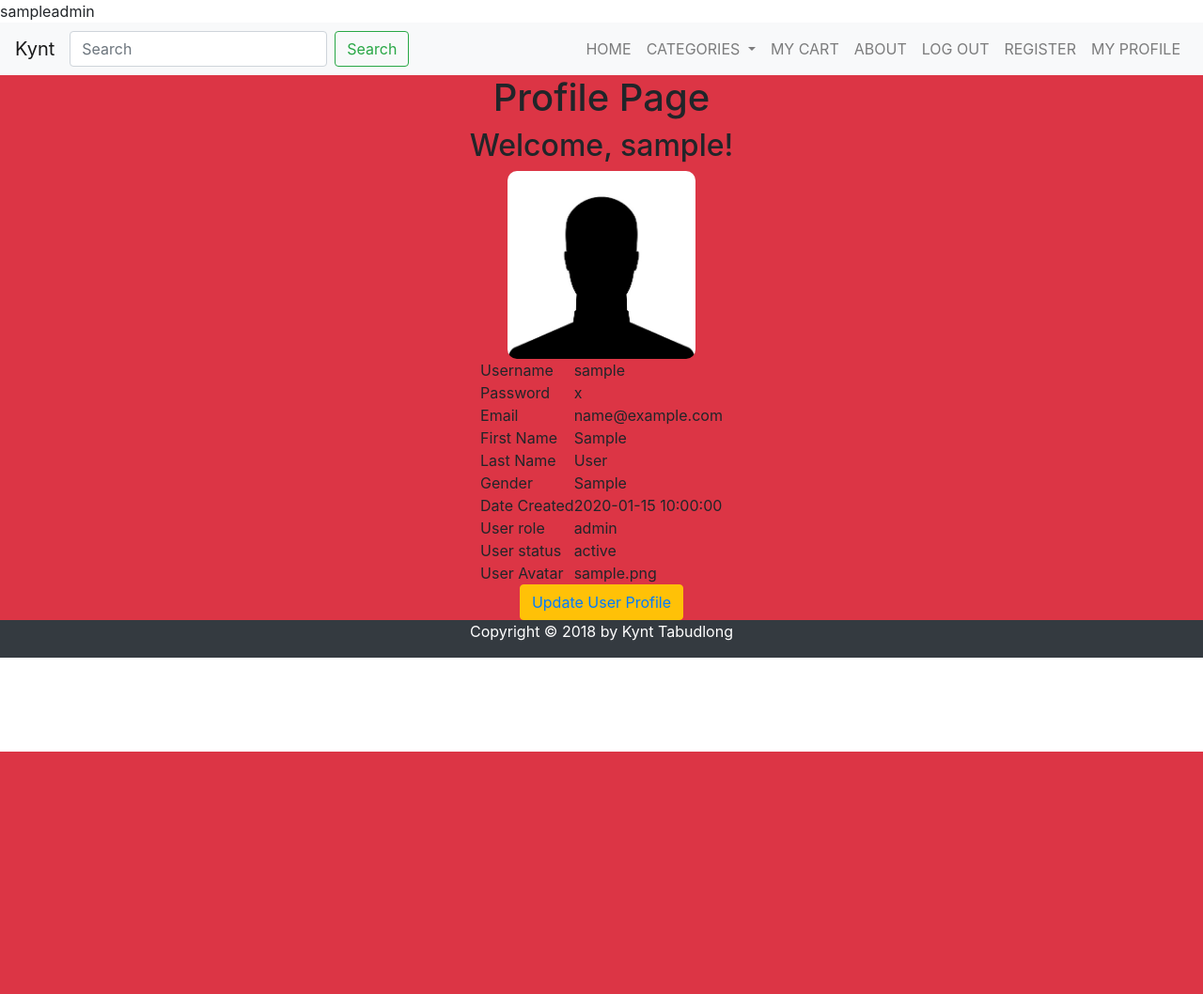
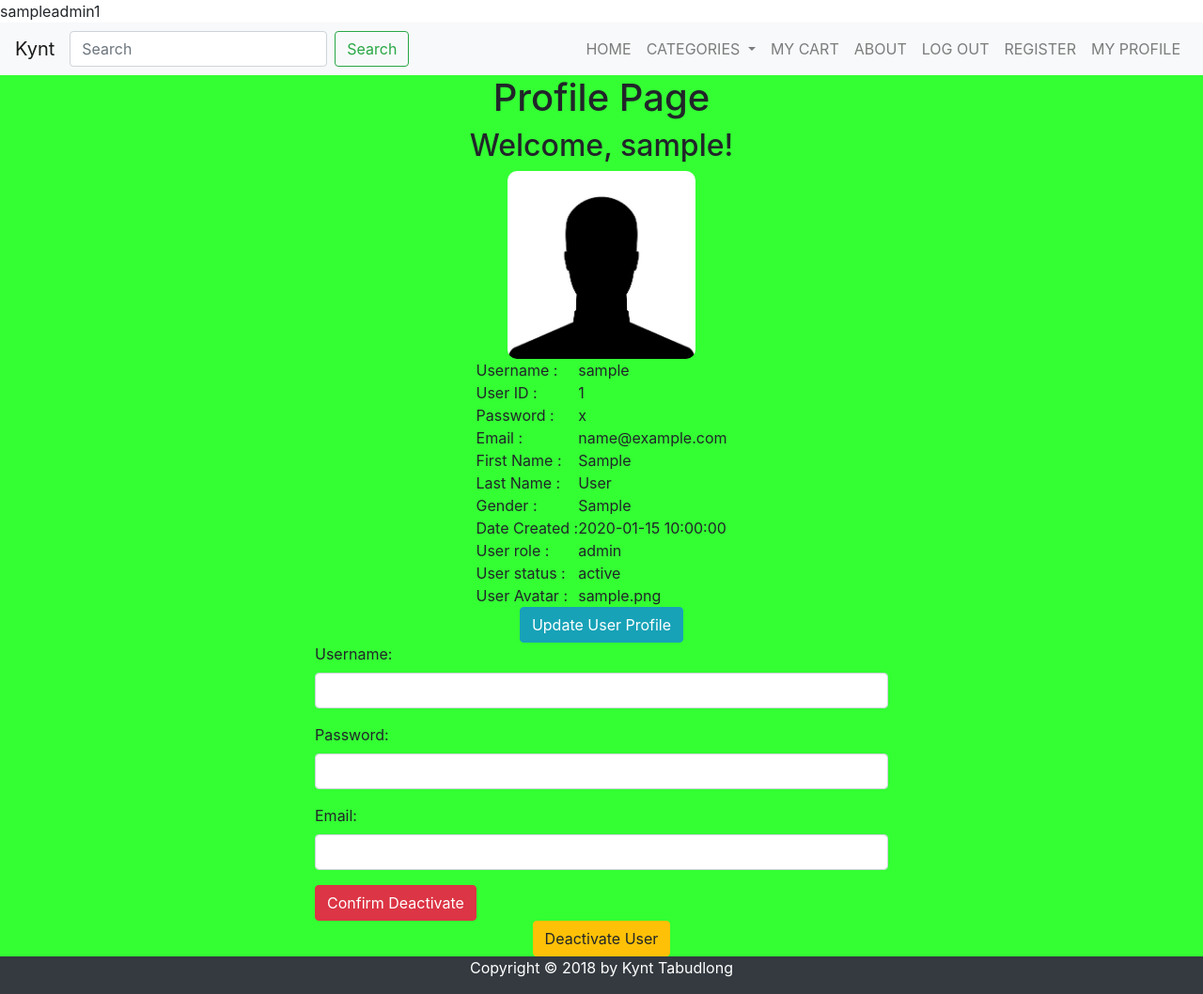
Before and after one commit to knythiey/csp2, a PHP site: page /profile.php in a window 1280 px wide. Shown: the whole page at 94% size. Before the commit the page ends 800 px from the top, so only its background shows below. Run offline with PHP 8.4, Linux system fonts and the light colour scheme; the visitor is signed in with stand-in values (Sample User, id 1); tables that the repository leaves empty hold one stand-in row (values such as "Sample post").

Commit message:
finsihed profile page finished update user logic finsihed deactivating account using user_status data. need to add notifs if user has created account, and after updating user details next is items CRUD.

```diff
--- a/assets/css/style.css
+++ b/assets/css/style.css
@@ -12,7 +12,7 @@
 /*	 	CSS VARIABLES	 */
 /*************************/
 :root {
-	--main-background-color: #dc3545;
+	--main-background-color: #33ff33;
 	--navbar-background-color: #343a40;
 }
 
--- a/lib/validateUserEmail.php
+++ b/lib/validateUserEmail.php
@@ -9,7 +9,7 @@
 
 		if (preg_match('/^[a-zA-Z0-9_.+-]+@[a-zA-Z0-9-]{3,}\.[a-zA-Z]{2,}$/', $userEmail)) {
 			if(mysqli_num_rows($result) > 0){
-			echo "Email Already Exists";
+				echo "Email Already Exists";
 			} else {
 				echo true;
 			}
--- a/partials/navbar.php
+++ b/partials/navbar.php
@@ -1,8 +1,7 @@
 <?php if(isset($_SESSION['current_user'])){
 	echo $_SESSION['current_user'];
 	echo $_SESSION['user_type'];
-	// session_unset();
-	// session_destroy();
+	echo $_SESSION['user_status'];
 	} else {
 		echo "No current user.";
 	}
--- a/profile.php
+++ b/profile.php
@@ -7,10 +7,7 @@
 		}
 
 		require "lib/connect.php";
-		$user_id = $_SESSION['user_id'];
-		$user_details = "SELECT DISTINCT * FROM users u JOIN user_status us JOIN user_type ut WHERE u.id = '$user_id' && u.user_type = ut.id && u.user_status = us.id;";
-		$result = mysqli_query($conn, $user_details);
-		?>
+	?>
 
 </head>
 <body>
@@ -18,58 +15,99 @@
 	<div class="main-wrapper" style="text-align: center;">
 
 		<h1> Profile Page</h1>
+		<?php
+		if(isset($_SESSION['user_id']) && $_SESSION['user_status'] == 1){
+			$user_id = $_SESSION['user_id'];
+			$user_details = "SELECT DISTINCT * FROM users u JOIN user_status us JOIN user_type ut WHERE u.id = '$user_id' && u.user_type = ut.id && u.user_status = us.id;";
+			$result = mysqli_query($conn, $user_details);
+			foreach ($result as $key) {
+		?>
 		<h2 style="text-align: center;">Welcome, <?php echo $_SESSION['current_user'] ?>!</h2>
-		<?php foreach ($result as $key) { ?>
 		<img src="assets/img/user_avatar/default_avatar_male.jpg" alt="User Avatar" style="width: 200px; height: 200px;border-radius: 10px;">
 
 		<table style="margin: 0 auto; text-align: left;">
 			<tbody>
 					<tr>
-						<td>Username</td>
+						<td>Username : </td>
 						<td><?php echo $key['username']  ?></td>
 					</tr>
 					<tr>
-						<td>Password</td>
+						<td>User ID : </td>
+						<td><?php echo $key['id']  ?></td>
+					</tr>
+					<tr>
+						<td>Password :</td>
 						<td><?php echo $key['password']  ?></td>
 					</tr>
 					<tr>
-						<td>Email</td>
+						<td>Email : </td>
 						<td><?php echo $key['email']  ?></td>
 					</tr>
 					<tr>
-						<td>First Name</td>
+						<td>First Name : </td>
 						<td><?php echo $key['first_name'] ?></td>
 					</tr>
 					<tr>
-						<td>Last Name</td>
+						<td>Last Name : </td>
 						<td><?php echo $key['last_name'] ?></td>
 					</tr>
 					<tr>
-						<td>Gender</td>
+						<td>Gender : </td>
 						<td><?php echo $key['gender'] ?></td>
 					</tr>
 					<tr>
-						<td>Date Created</td>
+						<td>Date Created : </td>
 						<td><?php echo $key['date_created'] ?></td>
 					</tr>
 					<tr>
-						<td>User role</td>
+						<td>User role : </td>
 						<td><?php echo $key['role'] ?></td>
 					</tr>
 					<tr>
-						<td>User status</td>
+						<td>User status : </td>
 						<td><?php echo $key['status'] ?></td>
 					</tr>
 					<tr>
-						<td>User Avatar</td>
+						<td>User Avatar :</td>
 						<td><?php echo $key['user_avatar_path'] ?></td>
 					</tr>
-				<?php } ?>
 			</tbody>
 		</table>
-			<button class="btn btn-warning"><a href="updateProfile.php">Update User Profile</a></button>
+				<a href="updateProfile.php"><button class="btn btn-info">Update User Profile</button></a>
+				<div class="container" id="validateDeactivateUser" style="width: 50%; margin: 0 auto; text-align: left;">
+					<?php if(isset($_SESSION['invalid_credentials_msg'])){
+							echo $_SESSION['invalid_credentials_msg'];
+						}
+					?>
+					<form action="lib/validateDeactivateUser.php" method="POST">
+						<div class="form-group">
+							<label for="username">Username: </label>
+							<input type="text" id="deactUsername" name="deactUsername" maxlength="32" class="form-control" required>
+						</div>
+						<div class="form-group">
+							<label for="password">Password: </label>
+							<input type="password" id="deactPassword" name="deactPassword" class="form-control" required>
+						</div>
+						<div class="form-group">
+							<label for="email">Email: </label>
+							<input type="email" id="deactEmail" name="deactEmail" class="form-control" required>
+						</div>
+						<button class="btn btn-danger" id="confirmDeactUser" type="submit">Confirm Deactivate</button>
+					</form>
+				</div>
+				<a href="#validateDeactivateUser"><button class="btn btn-warning">Deactivate User</button></a>
 
-
+				<?php
+					$_SESSION['invalid_credentials_msg'] = "";
+					} //closing tag for each
+					} //closing tag of if statment
+					else {
+					$_SESSION['invalid_credentials_msg'] = "No user logged in. Please log in first.";
+					header("Location: login.php");
+					}//closing tag else
+				?>
+				<!-- <img src="assets/img/user_avatar/default_avatar_male.jpg" alt="default_avatar">
+				<h2>No current User, Log in first</h2> -->
 	</div>
 	<?php include "partials/footer.php"; ?>
 <?php include "partials/foot.php"; ?>
--- a/register.php
+++ b/register.php
@@ -49,7 +49,7 @@
 
 				<div class="form-group">
 					<label for="gender">Gender:* </label>
-					<input type="radio" name="gender" value="male" required class="radioGender"> Male
+					<input type="radio" name="gender" value="male" class="radioGender" required> Male
 					<input type="radio" name="gender" value="female" class="radioGender"> Female
 				</div>
 
```
Also changed, not shown: assets/js/script.js (+8 -2 lines), lib/createUser.php (+14 -0 lines), lib/validateDeactivateUser.php (added, +39 -0 lines), lib/validateLogin.php (+6 -2 lines), login.php (+17 -6 lines), notes/csp2 progress sheet.txt (+7 -0 lines).
